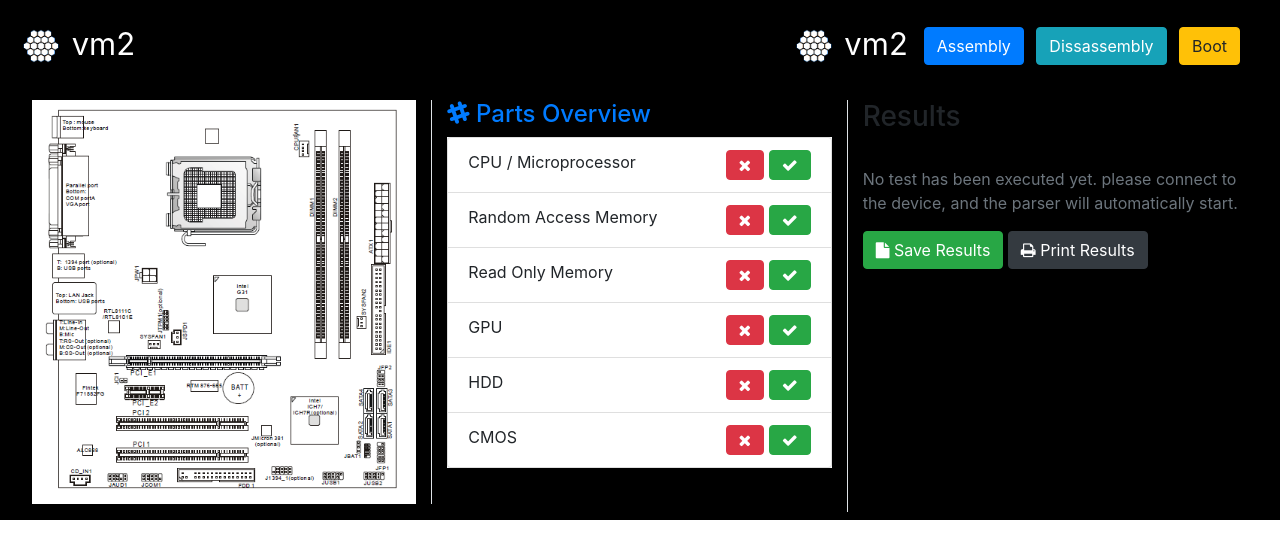
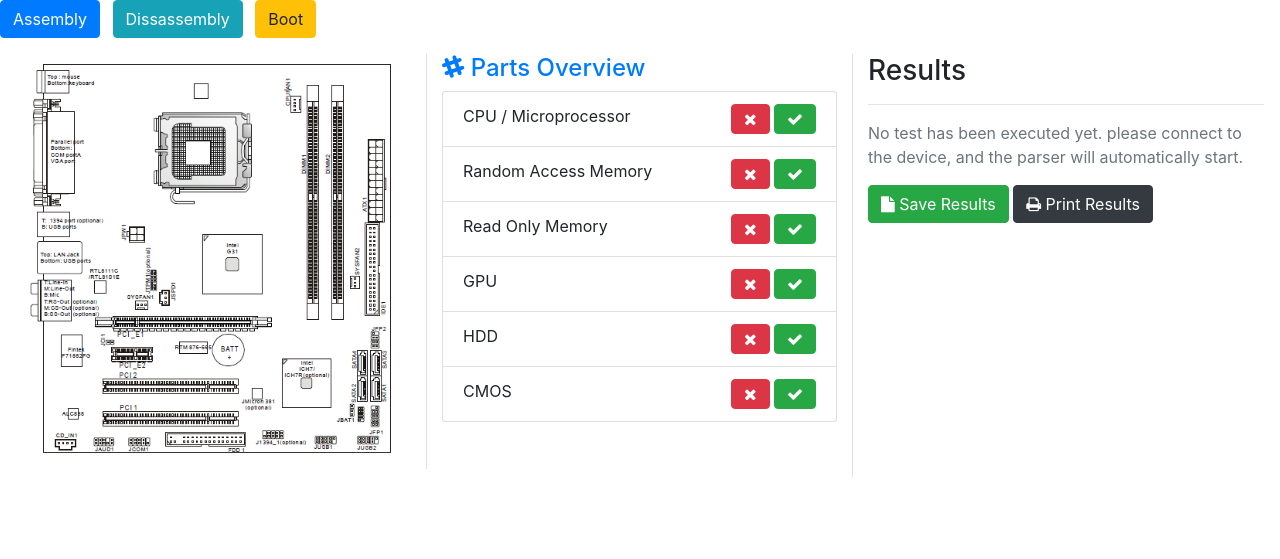
Before and after one commit to quadroloop/vm2, a PHP site: page / in a window 1280 px wide. Shown: the top 559 px of the page. Run offline with PHP 8.4, Linux system fonts and the light colour scheme.

Commit message:
added changes, to index.php

```diff
--- a/UI/index.php
+++ b/UI/index.php
@@ -7,15 +7,7 @@
 <link rel="stylesheet" href="./css/font-awesome.min.css">
 </head>
 <body>
-	<nav class="navbar navbar-light nav-dark">
-  <a class="navbar-brand" href="#">
-    <img src="./img/v2.gif" width="50" height="50" class="d-inline-block align-top" alt="">
-    <span class="logo-text"> vm2</span>
-  </a><nav class="navbar navbar-light nav-dark">
-  <a class="navbar-brand" href="#">
-    <img src="./img/v2.gif" width="50" height="50" class="d-inline-block align-top" alt="">
-    <span class="logo-text"> vm2</span>
-  </a>
+
   <button class="navbar-toggler d-none" type="button" data-toggle="collapse" data-target="#navbarNav" aria-controls="navbarNav" aria-expanded="false" aria-label="Toggle navigation">
     <span class="navbar-toggler-icon" style="color:#fff !important"></span>
   </button>
```
